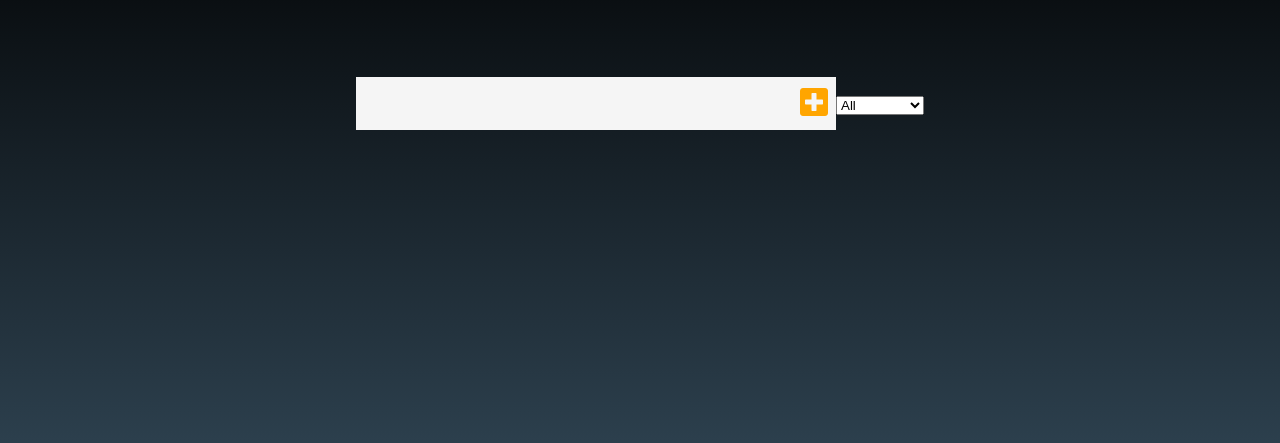
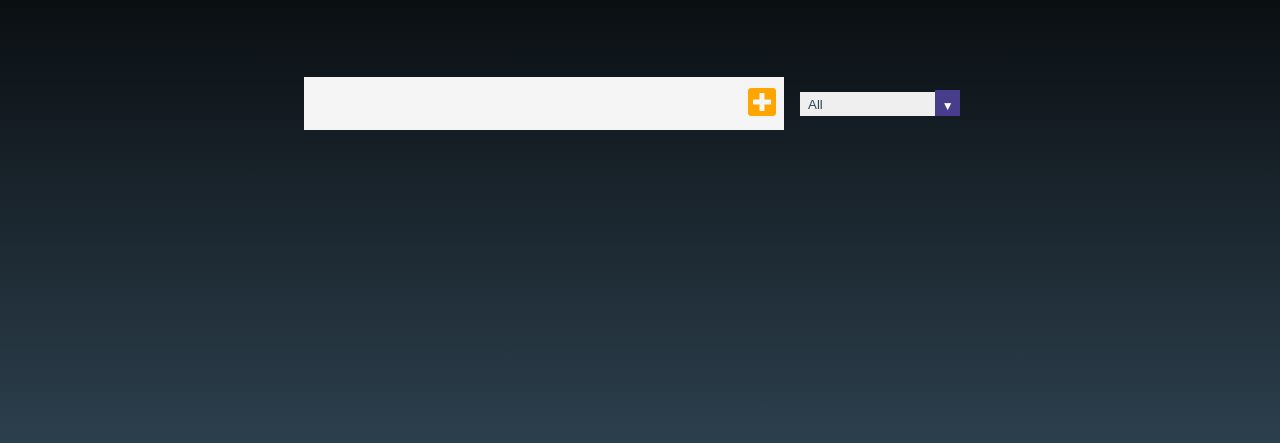
Before and after one commit to sheftrip/todo-shef, a plain HTML site: page index.html in a window 1280 px wide. Shown: the part 137-580 px from the top of the page. Drawn offline with Linux system fonts and the light colour scheme.

Commit message:
Update style.css

```diff
--- a/style.css
+++ b/style.css
@@ -133,25 +133,6 @@ form button:hover{
     text-decoration: none;
 }
 
-/* .rate-btn:active{
-    background-color: hotpink;
-    color: white;
-    border: none;
-    padding: 0.5rem;
-    cursor: pointer;
-    font-size: 1rem;
-    max-height: 2rem;
-}
-.rate-btn:focus{
-    background-color: hotpink;
-    color: white;
-    border: none;
-    padding: 0.5rem;
-    cursor: pointer;
-    font-size: 1rem;
-    max-height: 2rem;
-} */
-
 .rated{
     background-color: hotpink;
     color: white;
@@ -182,3 +163,39 @@ form button:hover{
     background: none;
     color: whitesmoke;
 }
+
+select{
+    -webkit-appearance: none;
+    -moz-appearance: none;
+    appearance: none;
+    outline: none;
+    border: none;
+    color:rgba(48,69,84,1);
+    width: 10rem;
+    cursor: pointer;
+    padding-left: 0.5rem;
+    height: 1.5rem;
+}
+
+.select {
+    margin: 1rem;
+    position: relative;
+    overflow: hidden;
+}
+
+.select::after{
+    content: "\25BC";
+    position: absolute;
+    background: darkslateblue;
+    color: white;
+    top:0;
+    right:0;
+    padding: 0.4rem;
+    padding-bottom: 0.5rem;
+    font-size: 0.75rem;
+    pointer-events: none;
+}
+
+.select:hover::after{
+    background: rgb(48, 40, 94);
+}
```
